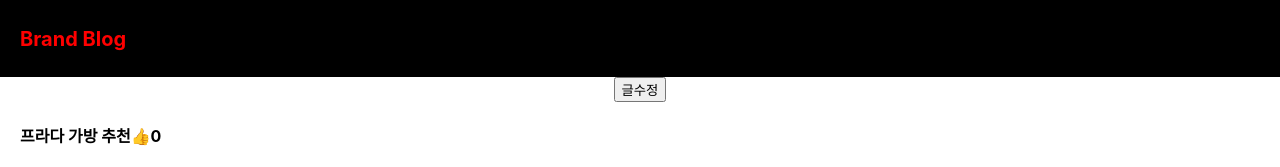
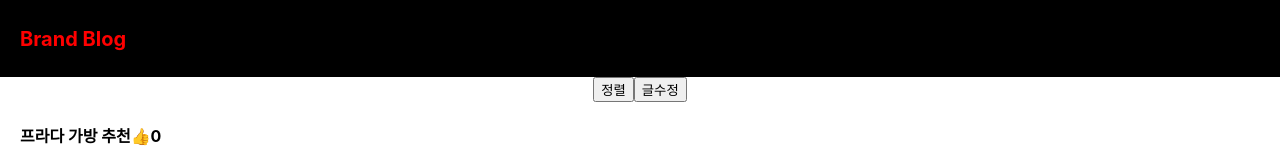
Before and after one commit to Choi-jeonghoon/React_blog, a React (Create React App) app: page / in a window 1280 px wide. Shown: the top 167 px of the page. Built offline with nearby package versions, Linux system fonts and the light colour scheme.

Commit message:
Add:정렬기능 프리티어추가

```diff
--- a/package.json
+++ b/package.json
@@ -6,6 +6,7 @@
     "@testing-library/jest-dom": "^5.16.5",
     "@testing-library/react": "^13.4.0",
     "@testing-library/user-event": "^13.5.0",
+    "prettier": "^2.8.0",
     "react": "^18.2.0",
     "react-dom": "^18.2.0",
     "react-scripts": "5.0.1",
--- a/src/App.js
+++ b/src/App.js
@@ -4,53 +4,76 @@
 import "./App.css";
 
 function App() {
-  // let [글제목1, a] = useState("골든 구스 추천");
-  // let [글제목2, b] = useState("에르메스 가방 추천");
-  // let [글제목3, c] = useState("샤넬 가방 추천");
+  // let [Title1, a] = useState("골든 구스 추천");
+  // let [Title2, b] = useState("에르메스 가방 추천");
+  // let [Title3, c] = useState("샤넬 가방 추천");
   /*
   State는 변동시 자동으로 html에 반영되게 만들고 싶으면 사용(자주변경될꺼같은 것들만 작성한다)
   사이트의 로고 같은 경우에는 변경될일 없기때문에 state로 할 필요는 없다
   */
-  let [글제목,d] = useState([
+  let [Title, setTitle] = useState([
     "프라다 가방 추천",
     "TIME 가방 추천",
     "나이키 신발 추천",
   ]);
   //Array로 state 값을 뽑기
-  let[좋아요,e]=useState(0)
+  let [좋아요, e] = useState(0);
 
   return (
     <div className="App">
       <div className="Black-nav">
         <h4 style={{ color: "red", fontSize: "20px" }}>Brand Blog</h4>
       </div>
-      <button onClick={()=>{
-        let copy = ([...글제목]);
-        copy[0] ='샤넬가방 추천';
-        d(copy)
-        }}>글수정</button>
+      <button
+        onClick={() => {
+          let copy = [...Title];
+          copy.sort();
+          setTitle(copy);
+        }}
+      >
+        정렬
+      </button>
+      <button
+        onClick={() => {
+          let copy = [...Title];
+          copy[0] = "샤넬가방 추천";
+          setTitle(copy);
+        }}
+      >
+        글수정
+      </button>
       {/* <div className="list">
-        <h4>{글제목1}</h4>
+        <h4>{Title1}</h4>
         <p>11월 30일</p>
       </div>
       <div className="list">
-        <h4>{글제목2}</h4>
+        <h4>{Title2}</h4>
         <p>11월 30일</p>
       </div>
       <div className="list">
-        <h4>{글제목3}</h4>
+        <h4>{Title3}</h4>
         <p>11월 30일</p>
       </div> */}
       <div className="list">
-        <h4>{글제목[0]}<span onClick={()=>{e(좋아요+1)}}>👍</span>{좋아요}</h4>
+        <h4>
+          {Title[0]}
+          <span
+            onClick={() => {
+              e(좋아요 + 1);
+            }}
+          >
+            👍
+          </span>
+          {좋아요}
+        </h4>
         <p>11월 30일</p>
       </div>
       <div className="list">
-        <h4>{글제목[1]}</h4>
+        <h4>{Title[1]}</h4>
         <p>11월 30일</p>
       </div>
       <div className="list">
-        <h4>{글제목[2]}</h4>
+        <h4>{Title[2]}</h4>
         <p>11월 30일</p>
       </div>
     </div>
```
Also changed, not shown: 2 other files (tests, documents, lock files or other folders).
